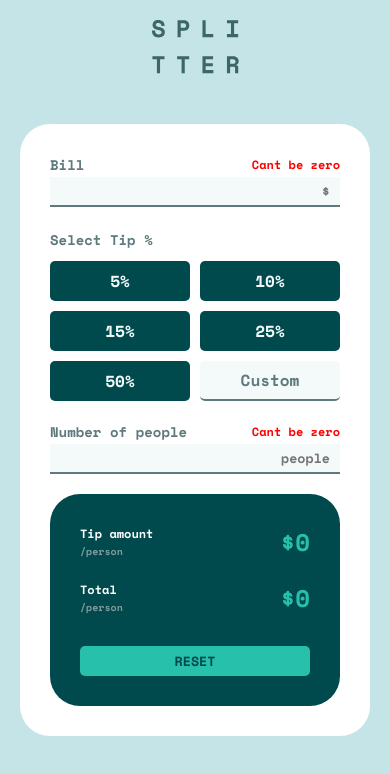
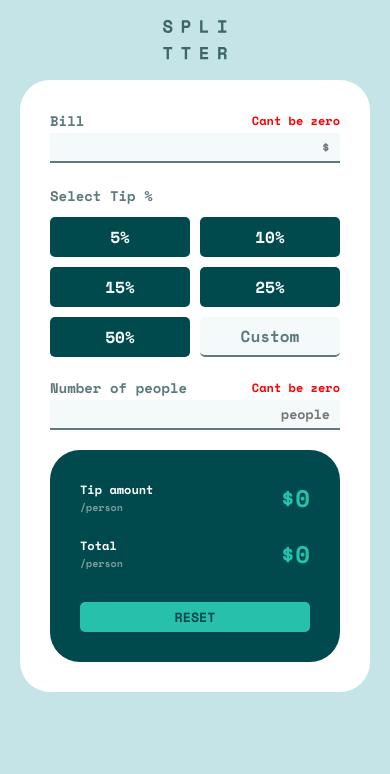
Before and after one commit to Kiril-Pavlov/tip-calculator-app, a React (Create React App) app: page / in a window 390 px wide. Shown: the top 774 px of the page. Built offline with nearby package versions, Linux system fonts and the light colour scheme.

Commit message:
fixed logo size responsive

```diff
--- a/src/App.css
+++ b/src/App.css
@@ -213,6 +213,13 @@ input[type=number] {
 }
 
 @media screen and (max-width:700px){
+  .main-container{
+    grid-gap: 20px;
+  }
+
+  .logo-container img{
+    height: 40px;
+  }
   .calculator-container{
     height: fit-content;
     max-width: 350px;
```
